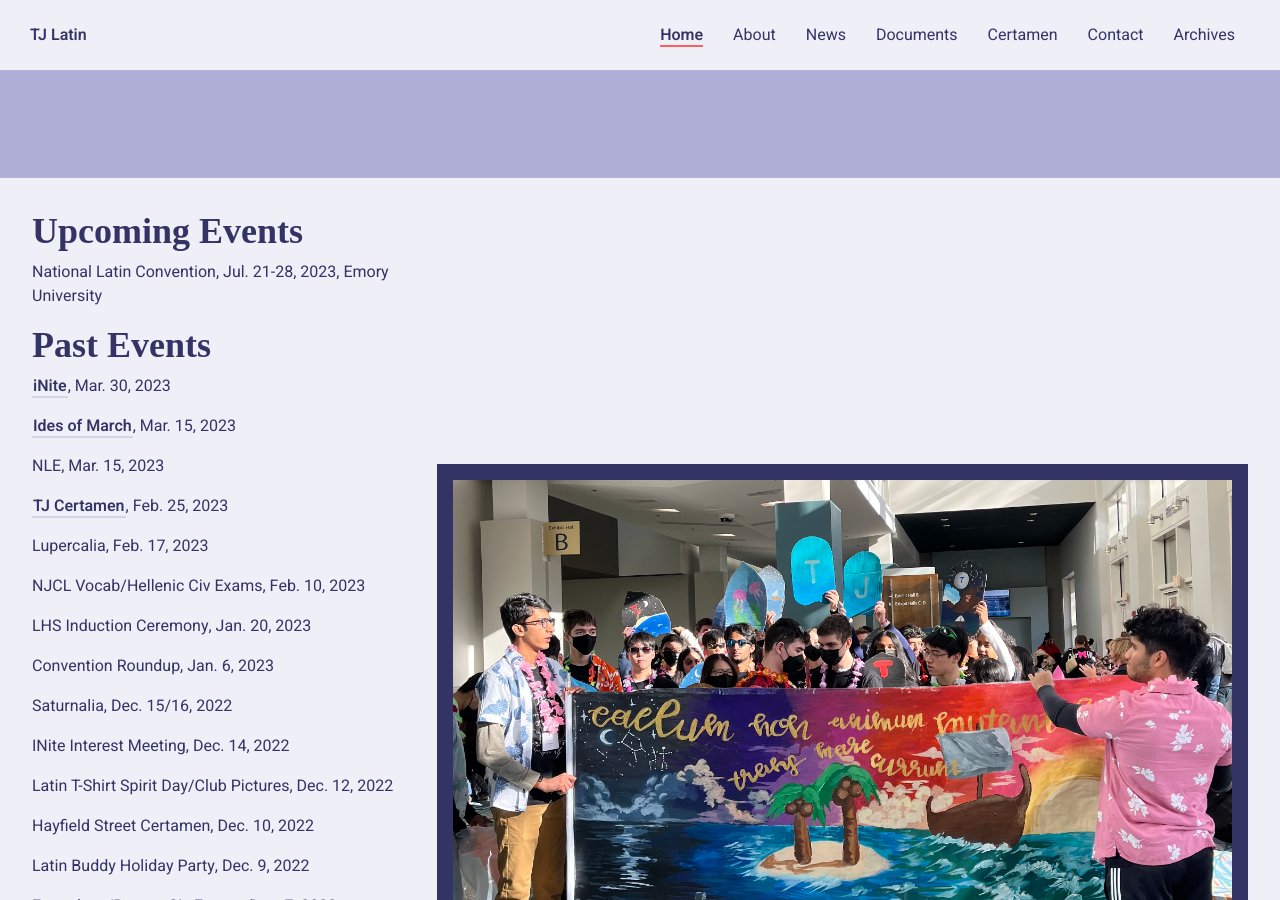
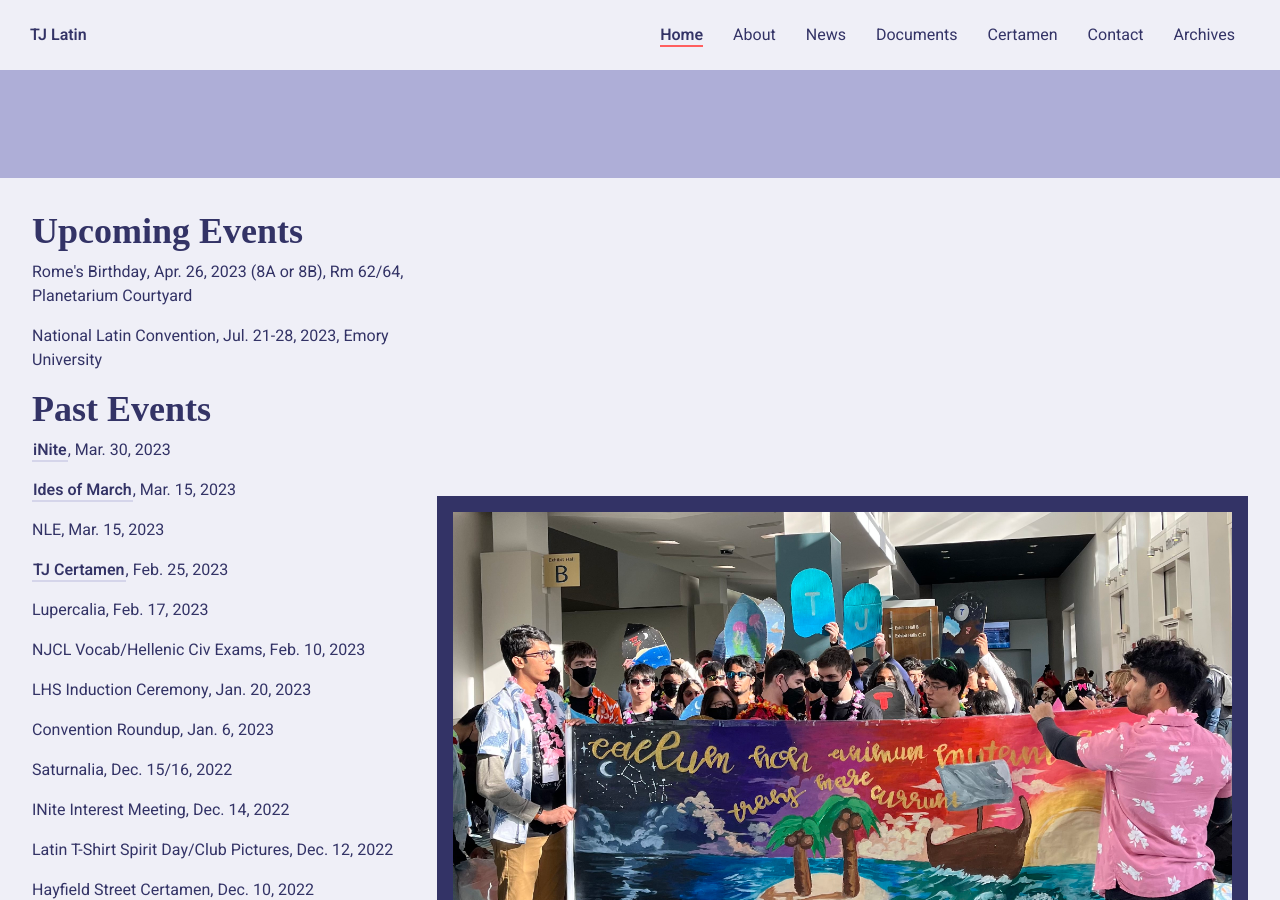
Before and after one commit to TJLatin/website, a Jekyll site: the page built from index.html, in a window 1280 px wide and 900 px high, scrolled down 722 px. Built offline with Jekyll 4.4.1, drawn with Linux system fonts in a browser that asks for light colours; some web fonts are replaced.

Commit message:
updated events

```diff
--- a/_data/events.yml
+++ b/_data/events.yml
@@ -1,4 +1,7 @@
 upcoming_events:
+- name: Rome's Birthday
+  date: Apr. 26, 2023 (8A or 8B)
+  loc: Rm 62/64, Planetarium Courtyard
 - name: National Latin Convention
   date: Jul. 21-28, 2023
   loc: Emory University
--- a/_data/minutes.yml
+++ b/_data/minutes.yml
@@ -22,3 +22,6 @@
 - name: Officers Meeting
   date: 2023-03-09
   url: https://docs.google.com/document/d/1AoEvTvJNVYT-ijjqO3GQBUayFaE_AfiTcUJp5tvh-SU/edit?usp=sharing
+- name: Officers Meeting
+  date: 2023-04-12
+  url: https://docs.google.com/document/d/1LKqtLTsqCooHRdMwS2-BIK4STvcn9FZQVndnkvkk5O0/edit?usp=sharing
```
